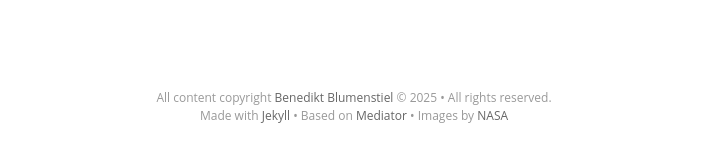
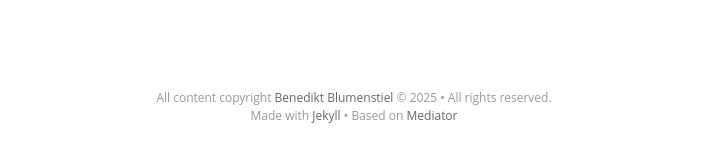
Before and after one commit to blumenstiel/blumenstiel.github.io, a Jekyll site: the page built from index.html, in a window 1280 px wide and 900 px high, scrolled down 3202 px. Shown: the part 728-890 px from the top of the window, without its empty margins (286-992 px from the left). Built offline with Jekyll 4.4.1, drawn with Linux system fonts in a browser that asks for light colours; nearby versions of some CDN libraries; some web fonts are replaced; the list of posts is cut into pages by our own code.

Commit message:
Updated website

```diff
--- a/_config.yml
+++ b/_config.yml
@@ -14,8 +14,9 @@
 float_logo: false # true, false (default)
 
 # blog cover
-cover: "/assets/images/Blumenstiel.png"
-# cover: "/assets/images/background_image.jpg"
+#cover: "/assets/images/Blumenstiel.png"
+# Footer: &bull; Images by <a href="https://landsat.gsfc.nasa.gov/apps/YourNameInLandsat-main/index.html"> NASA</a>
+cover: "/assets/images/background_image.jpg"
 # cover: "/assets/images/background_color.png"
 
 name: 'Benedikt Blumenstiel'
--- a/_includes/footer.html
+++ b/_includes/footer.html
@@ -3,7 +3,7 @@
 <footer class="site-footer">
     <div class="inner">
          <section class="copyright">All content copyright <a href="mailto:{{ site.email}}">{{ site.name }}</a> &copy; {{ site.time | date: '%Y' }} &bull; All rights reserved.</section>
-         <section class="poweredby">Made with <a href="http://jekyllrb.com"> Jekyll</a> &bull; Based on <a href="https://github.com/dirkfabisch/mediator"> Mediator</a> &bull; Images by <a href="https://landsat.gsfc.nasa.gov/apps/YourNameInLandsat-main/index.html"> NASA</a></section>
+         <section class="poweredby">Made with <a href="http://jekyllrb.com"> Jekyll</a> &bull; Based on <a href="https://github.com/dirkfabisch/mediator"> Mediator</a> </section>
     </div>
 </footer>
 
```
